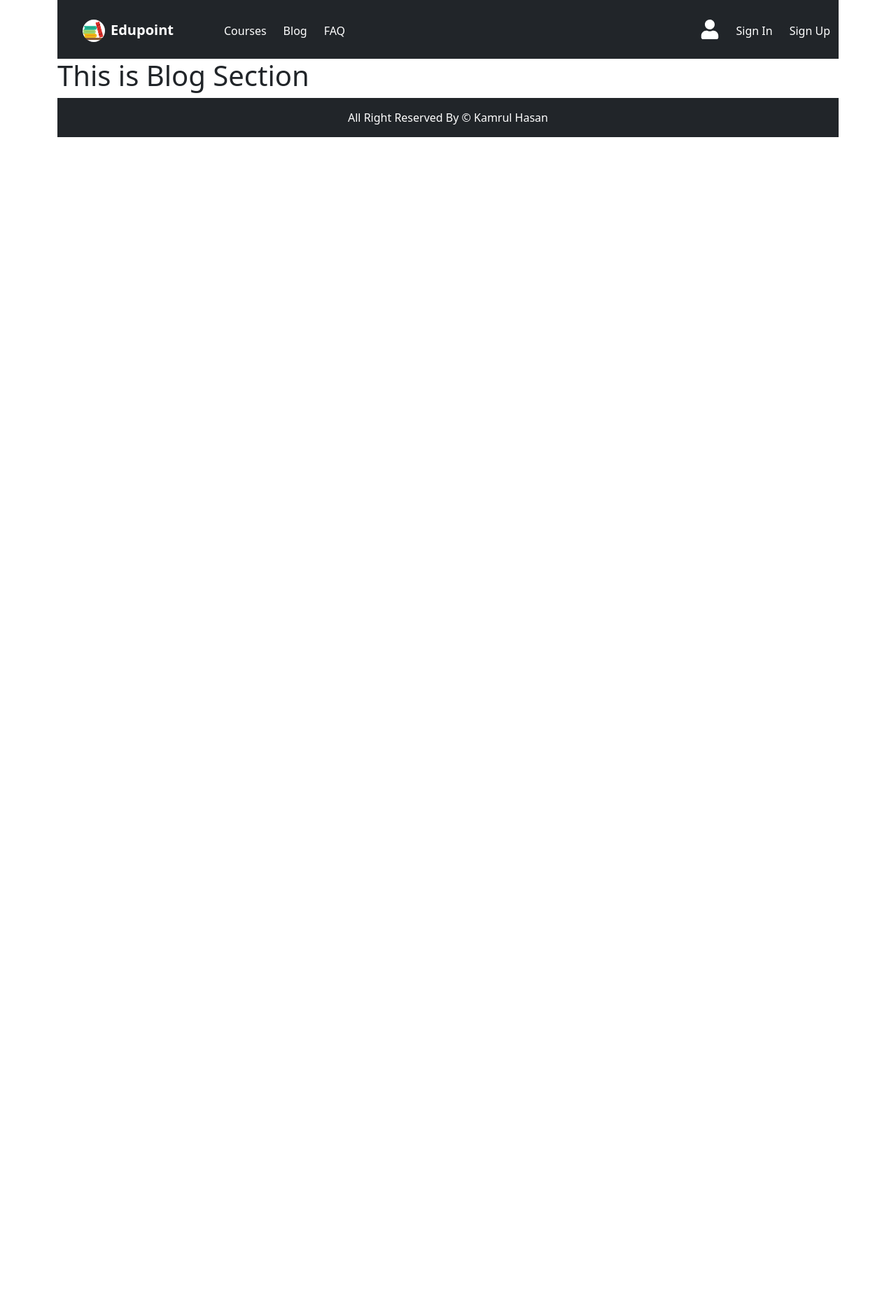
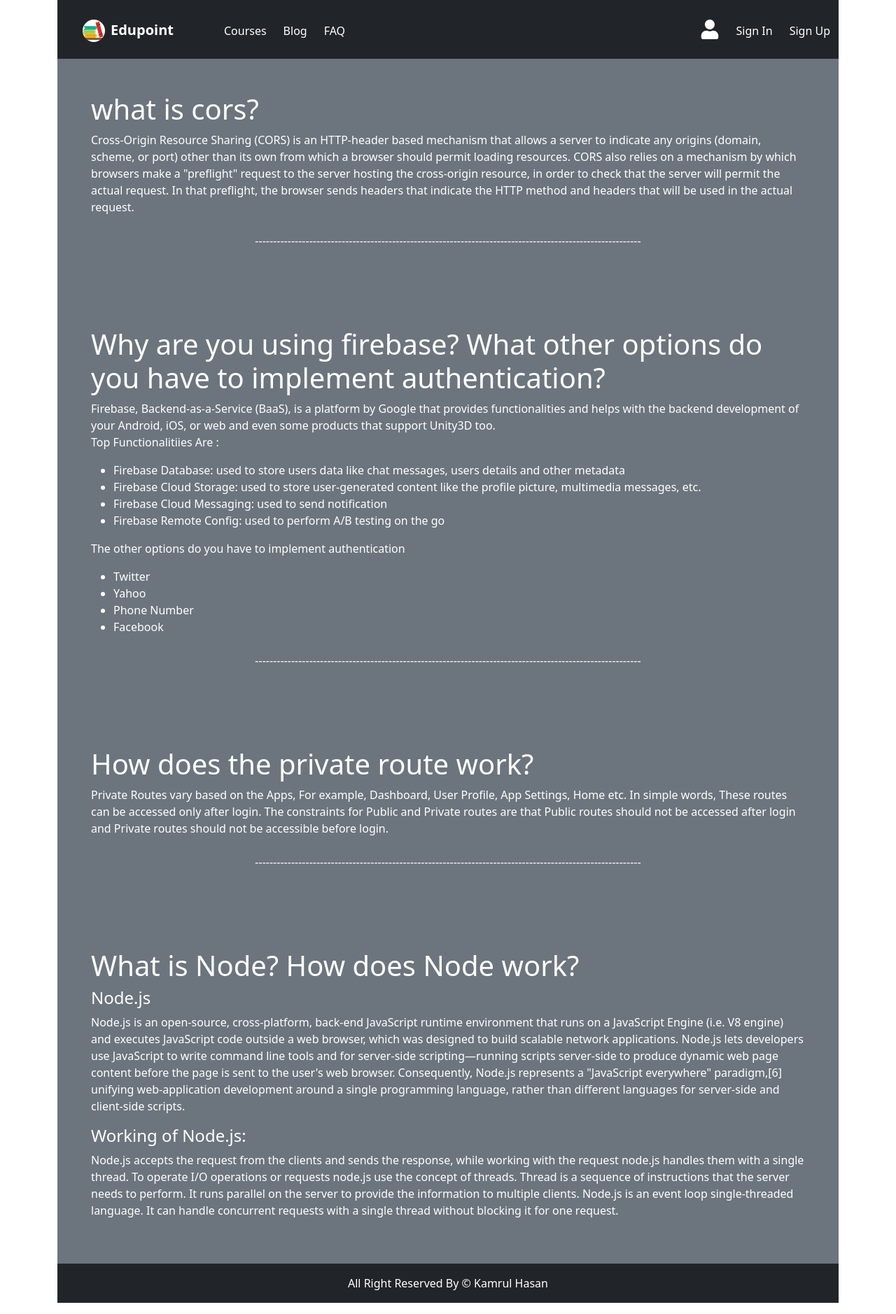
Before and after one commit to skhasancse18344/Edupoint-client, a React (Create React App) app: page /blog in a window 1280 px wide. Shown: the whole page at 70% size. Before the commit the page ends 800 px from the top, so only its background shows below. Built offline with nearby package versions, Linux system fonts and the light colour scheme; no server answers.

Commit message:
404 Route

```diff
--- a/src/Routes/Routes/Routes.js
+++ b/src/Routes/Routes/Routes.js
@@ -8,9 +8,11 @@ import Checkout from "../../components/Checkout";
 import SignIn from "../../components/SignIn";
 import SignUp from "../../components/SignUp";
 import PrivateRoute from "../PrivateRoute/PrivateRoute";
+import ErrorPage from "../../components/ErrorPage";
 
 export const routes = createBrowserRouter([
   {
+    errorElement: <ErrorPage></ErrorPage>,
     path: "/",
     element: <Main></Main>,
     children: [
--- a/src/components/Blog.js
+++ b/src/components/Blog.js
@@ -2,8 +2,103 @@ import React from "react";
 
 const Blog = () => {
   return (
-    <div>
-      <h1>This is Blog Section</h1>
+    <div className="bg-secondary">
+      <div className="text-white p-5">
+        <h1>what is cors?</h1>
+        <p>
+          Cross-Origin Resource Sharing (CORS) is an HTTP-header based mechanism
+          that allows a server to indicate any origins (domain, scheme, or port)
+          other than its own from which a browser should permit loading
+          resources. CORS also relies on a mechanism by which browsers make a
+          "preflight" request to the server hosting the cross-origin resource,
+          in order to check that the server will permit the actual request. In
+          that preflight, the browser sends headers that indicate the HTTP
+          method and headers that will be used in the actual request.
+        </p>
+        <p className="text-center mt-4">
+          -----------------------------------------------------------------------------------------------------------
+        </p>
+      </div>
+      <div className="text-white p-5">
+        <h1>
+          Why are you using firebase? What other options do you have to
+          implement authentication?
+        </h1>
+        <p>
+          Firebase, Backend-as-a-Service (BaaS), is a platform by Google that
+          provides functionalities and helps with the backend development of
+          your Android, iOS, or web and even some products that support Unity3D
+          too.
+          <p>Top Functionalitiies Are :</p>
+          <ul>
+            <li>
+              Firebase Database: used to store users data like chat messages,
+              users details and other metadata
+            </li>
+            <li>
+              Firebase Cloud Storage: used to store user-generated content like
+              the profile picture, multimedia messages, etc.
+            </li>
+            <li>Firebase Cloud Messaging: used to send notification</li>
+            <li>
+              Firebase Remote Config: used to perform A/B testing on the go
+            </li>
+          </ul>
+          <p>The other options do you have to implement authentication</p>
+          <ul>
+            <li>Twitter</li>
+            <li>Yahoo</li>
+            <li>Phone Number</li>
+            <li>Facebook</li>
+          </ul>
+        </p>
+        <p className="text-center mt-4">
+          -----------------------------------------------------------------------------------------------------------
+        </p>
+      </div>
+      <div className="text-white p-5">
+        <h1>How does the private route work?</h1>
+        <p>
+          Private Routes vary based on the Apps, For example, Dashboard, User
+          Profile, App Settings, Home etc. In simple words, These routes can be
+          accessed only after login. The constraints for Public and Private
+          routes are that Public routes should not be accessed after login and
+          Private routes should not be accessible before login.
+        </p>
+        <p className="text-center mt-4">
+          -----------------------------------------------------------------------------------------------------------
+        </p>
+      </div>
+      <div className="text-white p-5">
+        <h1>What is Node? How does Node work?</h1>
+        <p>
+          <h4>Node.js</h4>
+          <p>
+            Node.js is an open-source, cross-platform, back-end JavaScript
+            runtime environment that runs on a JavaScript Engine (i.e. V8
+            engine) and executes JavaScript code outside a web browser, which
+            was designed to build scalable network applications. Node.js lets
+            developers use JavaScript to write command line tools and for
+            server-side scripting—running scripts server-side to produce dynamic
+            web page content before the page is sent to the user's web browser.
+            Consequently, Node.js represents a "JavaScript everywhere"
+            paradigm,[6] unifying web-application development around a single
+            programming language, rather than different languages for
+            server-side and client-side scripts.
+          </p>
+          <h4> Working of Node.js:</h4>
+          <p>
+            Node.js accepts the request from the clients and sends the response,
+            while working with the request node.js handles them with a single
+            thread. To operate I/O operations or requests node.js use the
+            concept of threads. Thread is a sequence of instructions that the
+            server needs to perform. It runs parallel on the server to provide
+            the information to multiple clients. Node.js is an event loop
+            single-threaded language. It can handle concurrent requests with a
+            single thread without blocking it for one request.
+          </p>
+        </p>
+      </div>
     </div>
   );
 };
--- /dev/null
+++ b/src/components/ErrorPage.js
@@ -0,0 +1,18 @@
+import React from "react";
+import { Link } from "react-router-dom";
+
+const ErrorPage = () => {
+  return (
+    <section className="mb-5 text-center mt-5">
+      <h1 className="mb-5">404 Not Found</h1>
+      <Link
+        to="/"
+        className="px-5 py-2 bg-info text-decoration-none text-white"
+      >
+        Back to homepage
+      </Link>
+    </section>
+  );
+};
+
+export default ErrorPage;
```
